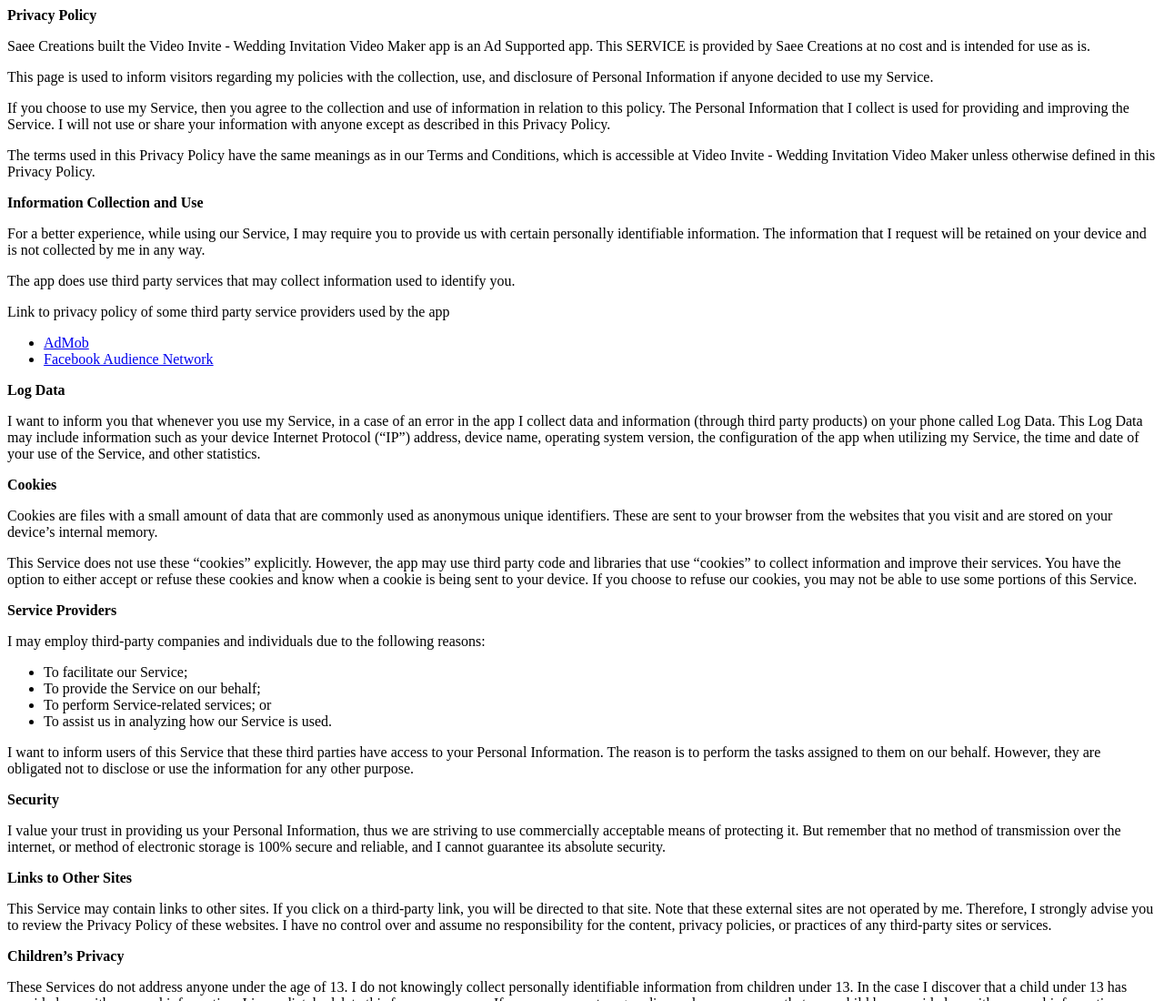
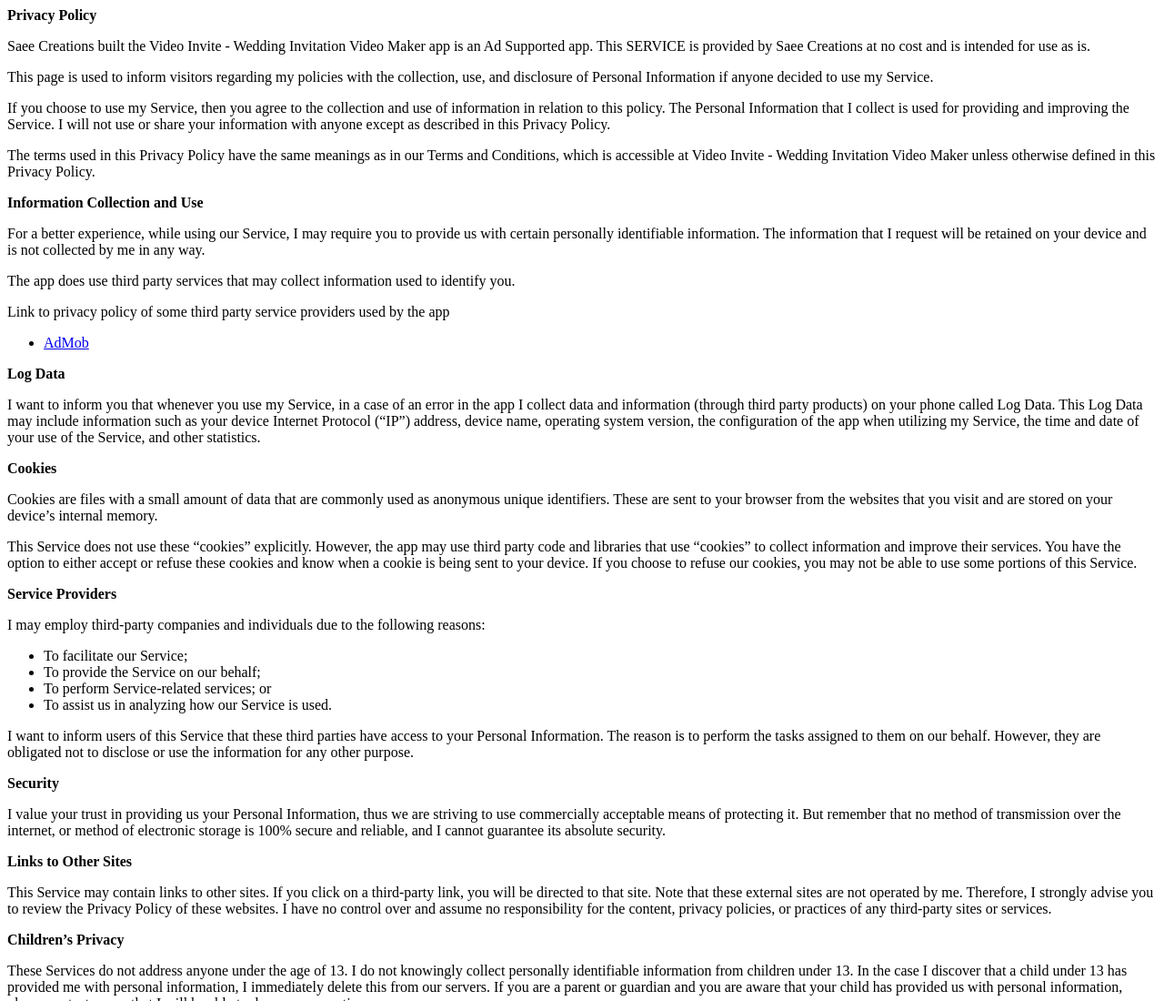
Before and after one commit to VideoInvite/VideoInvite.github.io, a plain HTML site: page privacy-policy.html in a window 1280 px wide. Shown: the top 1100 px of the page at 91% size. Drawn offline with Linux system fonts and the light colour scheme.

Commit message:
Update privacy-policy.html
removed fan

```diff
--- a/privacy-policy.html
+++ b/privacy-policy.html
@@ -12,7 +12,7 @@
 <p>Link to privacy policy of some third party service providers used by the app</p>
 <ul>
 <li><a href="https://support.google.com/admob/answer/6128543?hl=en" target="_blank" rel="noreferrer noopener">AdMob</a></li>
-<li><a href="https://www.facebook.com/about/privacy" target="_blank" rel="noreferrer noopener">Facebook Audience Network</a></li>
+<!-- <li><a href="https://www.facebook.com/about/privacy" target="_blank" rel="noreferrer noopener">Facebook Audience Network</a></li> -->
 <!--<li><a href="https://www.mopub.com/en/legal/privacy" target="_blank" rel="noreferrer noopener">Mopub</a></li>
 <li><a href="https://www.google.com/policies/privacy/" target="_blank" rel="noreferrer noopener">Google Play Services</a></li>-->
 </ul>
```
